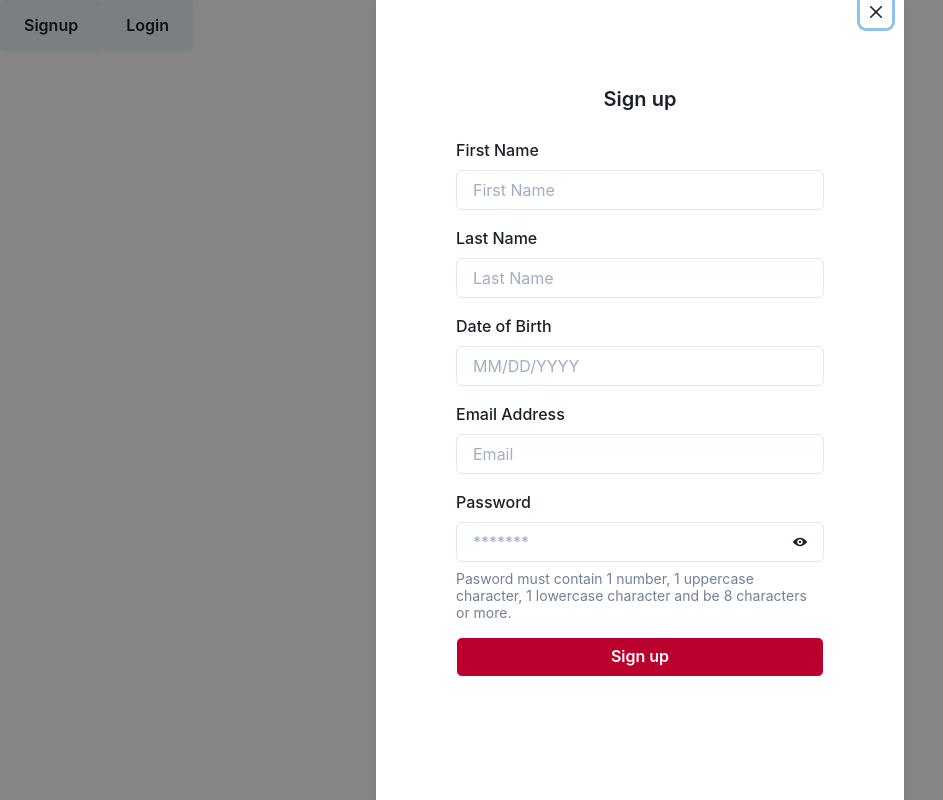
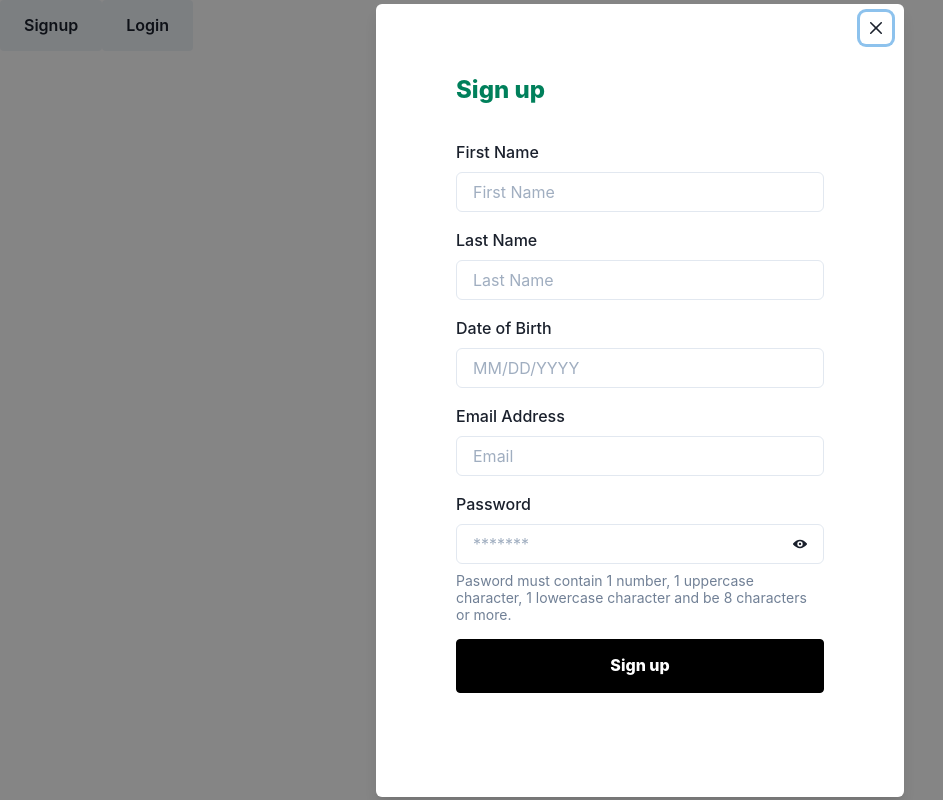
Before and after one commit to yokoso-capstone/yokoso, a Next.js app: page / in a window 1280 px wide. Both pictures are taken after a click on the button "Signup". Shown: the whole page, without its empty margins (0-943 px from the left). Built offline with nearby package versions, Linux system fonts and the light colour scheme.

Commit message:
fix UI for sign up

```diff
--- a/components/Signup.tsx
+++ b/components/Signup.tsx
@@ -1,5 +1,5 @@
 import Password from "@/components/core/Password";
-import { RedButton } from "@/components/core/Button";
+import { BlackButton } from "@/components/core/Button";
 import { useState } from "react";
 import DatePicker from "@/components/core/DatePicker";
 import { Formik, Form, Field } from "formik";
@@ -18,6 +18,7 @@ import {
   FormHelperText,
   FormErrorMessage,
 } from "@chakra-ui/react";
+import { Headline5 } from "@/components/core/Text";
 
 interface SignupProps {
   isOpen: boolean;
@@ -84,17 +85,25 @@ function Signup(props: SignupProps) {
   }
 
   return (
-    <Modal isOpen={isOpen} onClose={onClose} isCentered>
+    <Modal
+      isOpen={isOpen}
+      onClose={onClose}
+      scrollBehavior="outside"
+      isCentered
+    >
       <ModalOverlay />
       <ModalContent
         width="100%"
         minWidth="256px"
         maxWidth={["100%", "4.5in", "5in", "5in", "5.5in"]}
+        max-height="100vh"
         paddingX={["2.5rem", "3.5rem", "3.5rem"]}
-        paddingTop={["3rem", "4rem", "5rem"]}
-        paddingBottom={["4rem", "5rem", "6rem"]}
+        paddingTop={["3rem", "4rem", "3.5rem"]}
+        paddingBottom={["4rem", "5rem", "4rem"]}
       >
-        <ModalHeader margin="0 auto">Sign up</ModalHeader>
+        <ModalHeader>
+          <Headline5 marginBottom="12px">Sign up</Headline5>
+        </ModalHeader>
         <ModalCloseButton />
         <ModalBody>
           <Formik
@@ -204,9 +213,9 @@ function Signup(props: SignupProps) {
                     </FormControl>
                   )}
                 </Field>
-                <RedButton size="md" type="submit">
+                <BlackButton size="md" type="submit">
                   Sign up
-                </RedButton>
+                </BlackButton>
               </Stack>
             </Form>
           </Formik>
```
Also changed, not shown: components/Login.tsx (+5 -8 lines).
